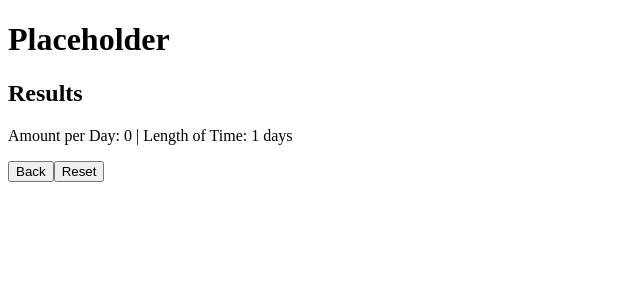
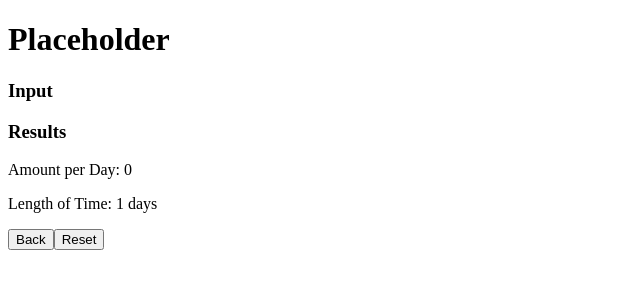
Before and after one commit to OrdinarilySam/deadline-divider-js, a React (Vite) app: page / in a window 1280 px wide. Both pictures are taken after typing "Sample" into the empty fields and a click on the button "Calculate". Shown: the top 300 px of the page, without its empty margins (0-640 px from the left). Built offline with nearby package versions, Linux system fonts and the light colour scheme.

Commit message:
added class names

```diff
--- a/src/App.jsx
+++ b/src/App.jsx
@@ -17,13 +17,25 @@ function App() {
 
   return (
     <div>
-      <h1>Placeholder</h1>
-      <div style={isSubmitted ? {display: "none"} : {display: "block"}}>
+      <h1 className='h1-title'>Placeholder</h1>
+      <div className="div-nav-header">
+        <h3
+          className={isSubmitted ? "h3-nav" : "h3-nav h3-nav-selected"}
+          onClick={isSubmitted ? handleSwitch : ()=>{}}
+        >Input</h3>
+        <h3
+          className={isSubmitted ? "h3-nav h3-nav-selected" : "h3-nav"}
+          onClick={isSubmitted ? ()=>{} : handleSwitch}
+        >Results</h3>
+      </div>
+      <div className='allInputsBox' style={isSubmitted ? {display: "none"} : {display: "block"}}>
         <DateField setDates={setDates} />
         <FieldBox setValues={setValues} />
       </div>
       {isSubmitted ? <Results values={values} dates={dates} /> : ""}
-      <button onClick={handleSwitch}>{isSubmitted ? "Back" : "Calculate"}</button>
+      <button
+        className='submitBtn'
+        onClick={handleSwitch}>{isSubmitted ? "Back" : "Calculate"}</button>
       <button onClick={() => window.location.reload(false)}>Reset</button>
     </div>
 
--- a/src/components/DateField.jsx
+++ b/src/components/DateField.jsx
@@ -26,17 +26,21 @@ export default function DateField({ setDates }) {
   }
 
   return (
-    <div>
-      <h3>Input</h3>
+    <div className="div-container-datefield">
       <input
         id="startDate"
+        className="input-start-date"
         type="date"
         onChange={handleChange}
         value={startDate.format('YYYY-MM-DD')}
       />
-      <button onClick={handleClick}>Today</button>
+      <button
+        onClick={handleClick}
+        className="button-today"
+      >Today</button>
       <input
         id="endDate"
+        className="input-end-date"
         type="date"
         onChange={handleChange}
         value={endDate.format("YYYY-MM-DD")}
--- a/src/components/FieldBox.jsx
+++ b/src/components/FieldBox.jsx
@@ -8,6 +8,11 @@ export default function FieldBox({setValues}) {
 
     function handleDelete(key){
         setFields(prevFields => prevFields.filter((id) => id !== key))
+        setValues(prevValues => {
+            const newValues = {...prevValues}
+            delete newValues[key]
+            return newValues
+        })
     }
 
     function handleClick(){
@@ -18,7 +23,7 @@ export default function FieldBox({setValues}) {
     }
 
     return (
-        <div>
+        <div className='div-container-fieldbox'>
             {fields.map((id) => (
                 <InputField
                     key={id}
@@ -27,7 +32,7 @@ export default function FieldBox({setValues}) {
                     parentId={id}
                 />
             ))}
-            <button onClick={handleClick}>Add Another</button>
+            <button className='button-add' onClick={handleClick}>Add Another</button>
         </div>
     )
 }
--- a/src/components/InputField.jsx
+++ b/src/components/InputField.jsx
@@ -22,7 +22,7 @@ export default function InputField({setValues, onDelete, parentId }){
         setValues( prevValues =>{
             return {
                 ...prevValues,
-                [formInfo.childId]: formInfo.inputValue
+                [formInfo.parentId]: formInfo.inputValue
             }
         })
     }, [formInfo])
@@ -36,12 +36,6 @@ export default function InputField({setValues, onDelete, parentId }){
             return {
                 ...prevFormInfo,
                 inputValue: event.target.value
-            }
-        })
-        setValues(prevValues => {
-            return {
-                ...prevValues,
-                [formInfo.childId]: event.target.value
             }
         })
     }
@@ -64,6 +58,7 @@ export default function InputField({setValues, onDelete, parentId }){
 
     return (
         <form
+            className='form-container-inputfield'
             key={formInfo.inputId}
             onSubmit={handleSubmit}
         >
@@ -71,13 +66,14 @@ export default function InputField({setValues, onDelete, parentId }){
                 formInfo.set ?
 
                 <p
-                    style={{display: 'inline'}}
+                    className='p-input-label'
                     onClick={handleFocus}
                 >
                 {formInfo.inputValue}
                 </p>
                 :
                 <input
+                    className='input-input-field'
                     type="text"
                     value={formInfo.inputValue}
                     onChange={handleChange}
@@ -88,6 +84,7 @@ export default function InputField({setValues, onDelete, parentId }){
 
             }
             <button
+                className='button-remove'
                 type='button'
                 onClick={() => onDelete(formInfo.parentId)}
             >
--- a/src/components/Results.jsx
+++ b/src/components/Results.jsx
@@ -1,3 +1,5 @@
+import "../App.css"
+
 export default function Results({ values, dates }) {
   const totalDiff = dates[1].diff(dates[0], "days") || 1;
   let totalSum = 0;
@@ -36,13 +38,16 @@ export default function Results({ values, dates }) {
     let amtOfWeeks = 0;
     let newElement;
 
+
+    //refactor to include divs to hold the different information {amt/ amt per time / }
+    // flexbox or grid will make this easier to style
     if (amtOfDays > 30) {
       amtOfMonths = Math.floor(amtOfDays / 30);
       amtOfDays -= amtOfMonths * 30;
       newElement = (
-        <p key={index}>
-          {amtOfMonths} {amtOfMonths != 1 ? "months" : "month"} /{" "}
-          {amtOfDays % 1 != 0 ? amtOfDays.toFixed(2) : amtOfDays}{" "}
+        <p className="p-lot">
+          <span className="span-accent">{amtOfMonths}</span> {amtOfMonths != 1 ? "months" : "month"} /{" "}
+          <span className="span-accent">{amtOfDays % 1 != 0 ? amtOfDays.toFixed(2) : amtOfDays}</span>{" "}
           {amtOfDays != 1 ? "days" : "day"}
         </p>
       );
@@ -50,30 +55,37 @@ export default function Results({ values, dates }) {
       amtOfWeeks = Math.floor(amtOfDays / 7);
       amtOfDays -= amtOfWeeks * 7;
       newElement = (
-        <p key={index}>
-          {amtOfWeeks} {amtOfWeeks != 1 ? "weeks" : "week"} /{" "}
-          {amtOfDays % 1 != 0 ? amtOfDays.toFixed(2) : amtOfDays}{" "}
+        <p className="p-lot">
+          <span className="span-accent">{amtOfWeeks}</span> {amtOfWeeks != 1 ? "weeks" : "week"} /{" "}
+          <span className="span-accent">{amtOfDays % 1 != 0 ? amtOfDays.toFixed(2) : amtOfDays}</span>{" "}
           {amtOfDays != 1 ? "days" : "day"}
         </p>
       );
     } else {
       newElement = (
-        <p key={index}>
-          {amtOfDays % 1 != 0 ? amtOfDays.toFixed(2) : amtOfDays}{" "}
+        <p className="p-lot">
+          <span className="span-accent">{amtOfDays % 1 != 0 ? amtOfDays.toFixed(2) : amtOfDays}</span>{" "}
           {amtOfDays != 1 ? "days" : "day"}
         </p>
       );
     }
-    components.push(newElement);
+    components.push(
+      <div className="div-result-field" key={index}>
+        <p className="p-results-amount">{element}</p>
+        {newElement}
+      </div>
+    );
   });
 
   return (
-    <div>
-      <h2>Results</h2>
-      <p>
-        {fixedRate} | Length of Time: {totalDiff} days
-      </p>
-      {components}
+    <div className="div-container-results">
+      <div className="div-fixed-container">
+        <p className="p-fixed-rate">{fixedRate}</p>
+        <p className="p-total-lot">Length of Time: <span className="span-ccent">{totalDiff}</span> days</p>
+      </div>
+      <div className="div-result-els-container">
+        {components}
+      </div>
     </div>
   );
 }
```
